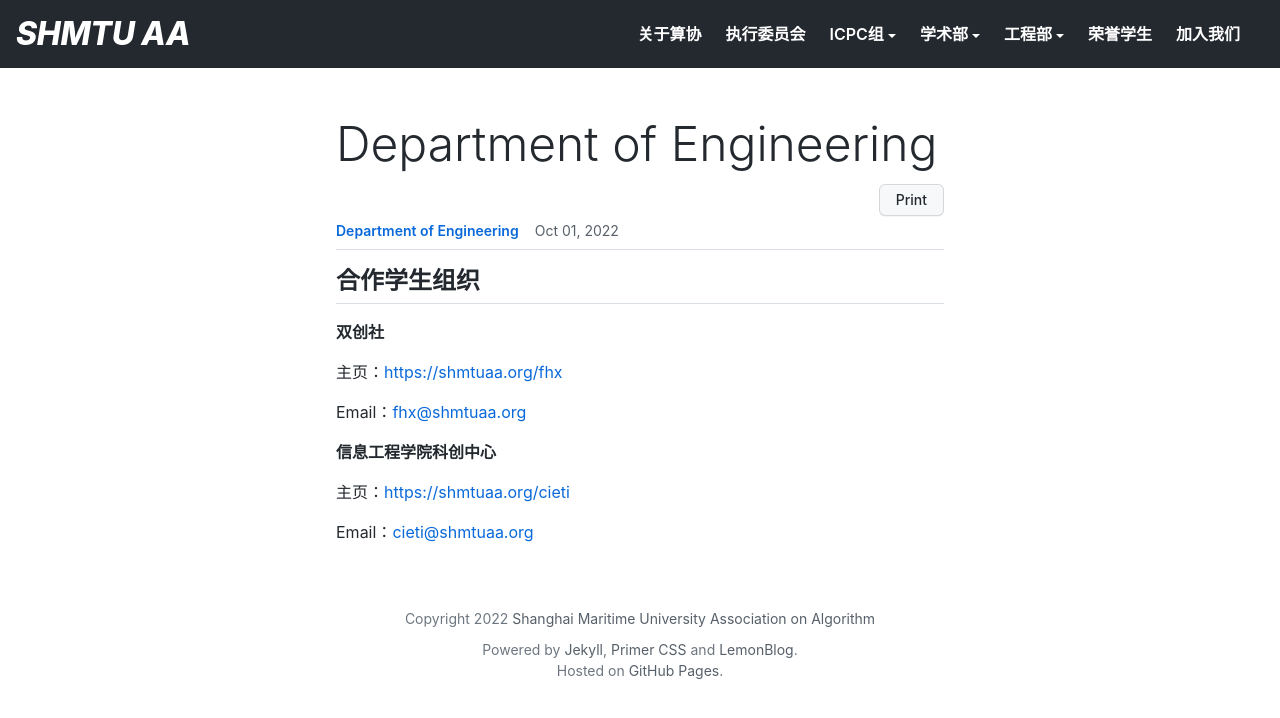
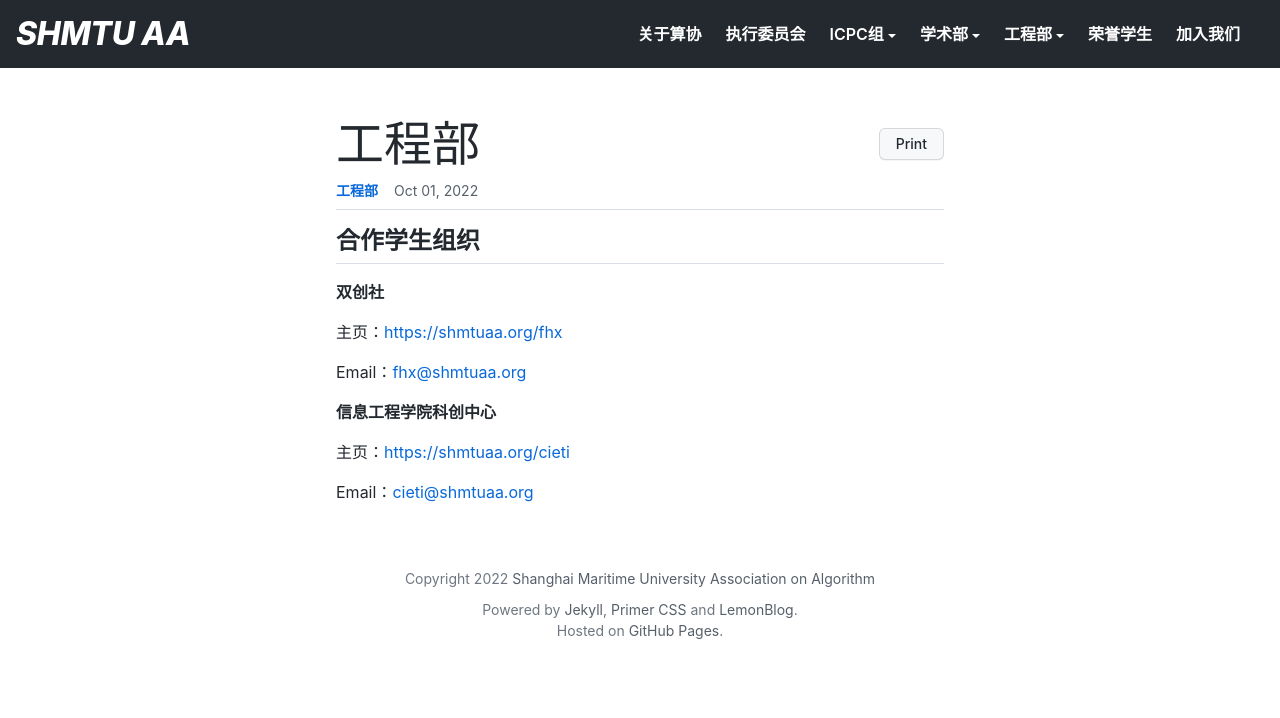
Before and after one commit to shmtuaa/shmtuaa.org, a Jekyll site: the page built from _posts/2022-10-01-ENG-description.md, in a window 1280 px wide. Shown: the top 718 px of the page. Built offline with Jekyll 4.4.1, drawn with Linux system fonts in a browser that asks for light colours.

Commit message:
Update desc

```diff
--- a/_data/people.yml
+++ b/_data/people.yml
@@ -4,12 +4,12 @@ chair:
   mail: chair@shmtuaa.org
 
 icpc:
-  nickname: ICPC Group
+  nickname: ICPC组
   authorlink: /icpc
   mail: icpc@shmtuaa.org
 
 deptacademic:
-  nickname: Department of Academic
+  nickname: 学术部
   authorlink: /academic
   mail: academic@shmtuaa.org
 
@@ -24,7 +24,7 @@ aicsmu:
   mail: cieti@shmtuaa.org
 
 depteng:
-  nickname: Department of Engineering
+  nickname: 工程部
   authorlink: /engineering
   mail: engineering@shmtuaa.org
 
--- a/_posts/2022-10-01-ACA-description.md
+++ b/_posts/2022-10-01-ACA-description.md
@@ -1,6 +1,6 @@
 ---
 permalink: /academic
-title: Department of Academic
+title: 学术部
 author: deptacademic
 layout: post
 excerpt: 进来了解算法协会学术部！
--- a/_posts/2022-10-01-ENG-description.md
+++ b/_posts/2022-10-01-ENG-description.md
@@ -1,6 +1,6 @@
 ---
 permalink: /dev
-title: Department of Engineering
+title: 工程部
 author: depteng
 layout: post
 excerpt: 进来了解算法协会工程部！
```
